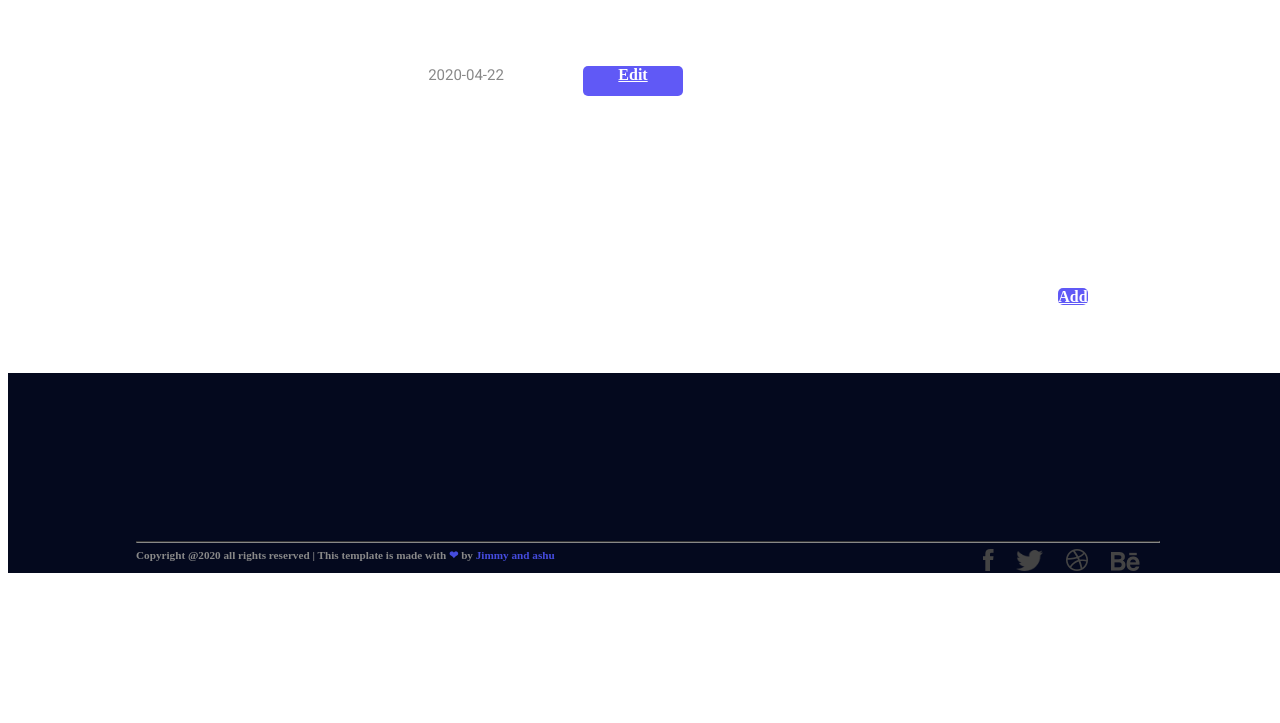
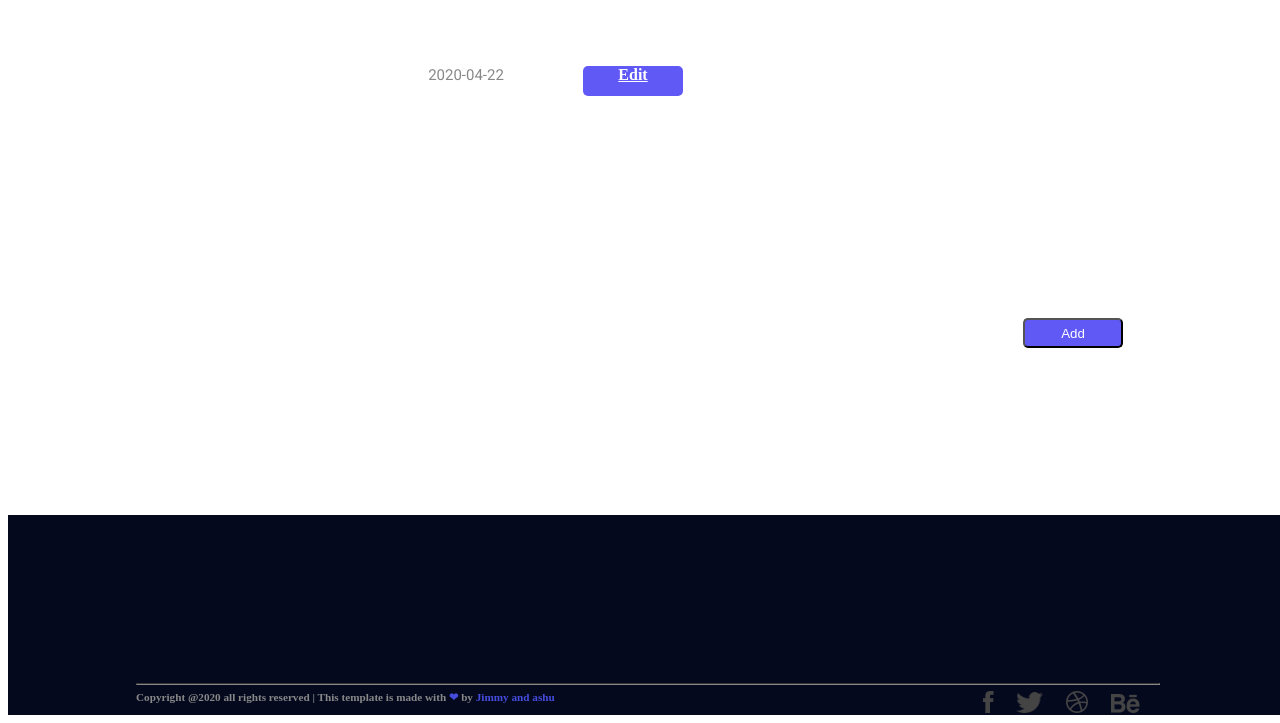
Before and after one commit to JiaMing5139/wdm-cse-5335, a PHP site: page /video.php in a window 1280 px wide. Shown: the part 5021-5744 px from the top of the page. Before the commit the page ends 5594 px from the top, so only its background shows below. Run offline with PHP 8.4, Linux system fonts and the light colour scheme; a user stored in the database is signed in; data comes from the database, SQL or seed files in the repository.

Commit message:
redesign button

```diff
--- a/video.php
+++ b/video.php
@@ -93,7 +93,14 @@ else{
 
         </div>
         <div class='box'>
-            <a class='button' id="iddButton" href='#popup2'>Add</a>
+            <script>
+                function openpop() {
+                    window.location.href='#popup2';
+                }
+            </script>
+            <button class='button' id="iddButton" href='#popup2' onclick="openpop()">
+                Add
+            </button>
         </div>
     </div>
 
@@ -117,7 +124,7 @@ else{
           <p>Date:</p>
           <input type="Date" id="indate"  name="indate" required>
 
-          <button type="submit" class="btn" >Add</button>
+          <button class='button' type="submit" class="btn" >Add</button>
           <button type="button" class="btn cancel" onclick="closeForm()">Close</button>
 
         </form>
```
Also changed, not shown: event.php (+8 -1 lines), project.php (+8 -1 lines).
